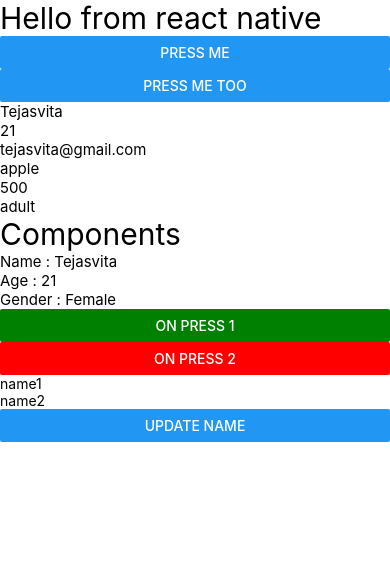
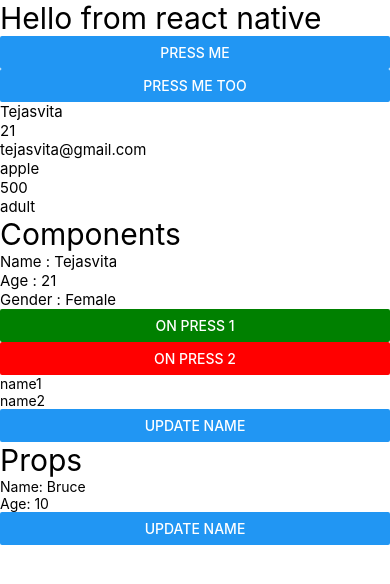
Before and after one commit to Tejas383/learn-react-native-, a React Native app: screen / in a window 390 px wide. Shown: the top 584 px of the page. Built offline with nearby package versions, Linux system fonts and the light colour scheme.

Commit message:
props in react native

```diff
--- a/App.tsx
+++ b/App.tsx
@@ -1,5 +1,6 @@
 import { Button, Text, View } from 'react-native';
 import UserData from './components/UserData';
+import User from './components/User';
 import { useState } from 'react';
 
 function App() {
@@ -22,6 +23,10 @@ function App() {
     data2 = 'updatedName2';
     setData('updatedName1');
   };
+
+  // props
+  const [name1, setname1] = useState('Bruce');
+  const age1 = 10;
 
   return (
     <View>
@@ -52,6 +57,11 @@ function App() {
       <Text>{data}</Text>
       <Text>{data2}</Text>
       <Button title="update name" onPress={update} />
+
+      {/* props */}
+      <Text style={{ fontSize: 30 }}>Props</Text>
+      <User name={name1} age={age1} />
+      <Button title="update name" onPress={() => setname1('peter')} />
     </View>
   );
 }
--- /dev/null
+++ b/components/User.js
@@ -0,0 +1,12 @@
+import { View, Text } from 'react-native';
+
+const User = props => {
+  return (
+    <View>
+      <Text>Name: {props.name}</Text>
+      <Text>Age: {props.age}</Text>
+    </View>
+  );
+};
+
+export default User;
```
